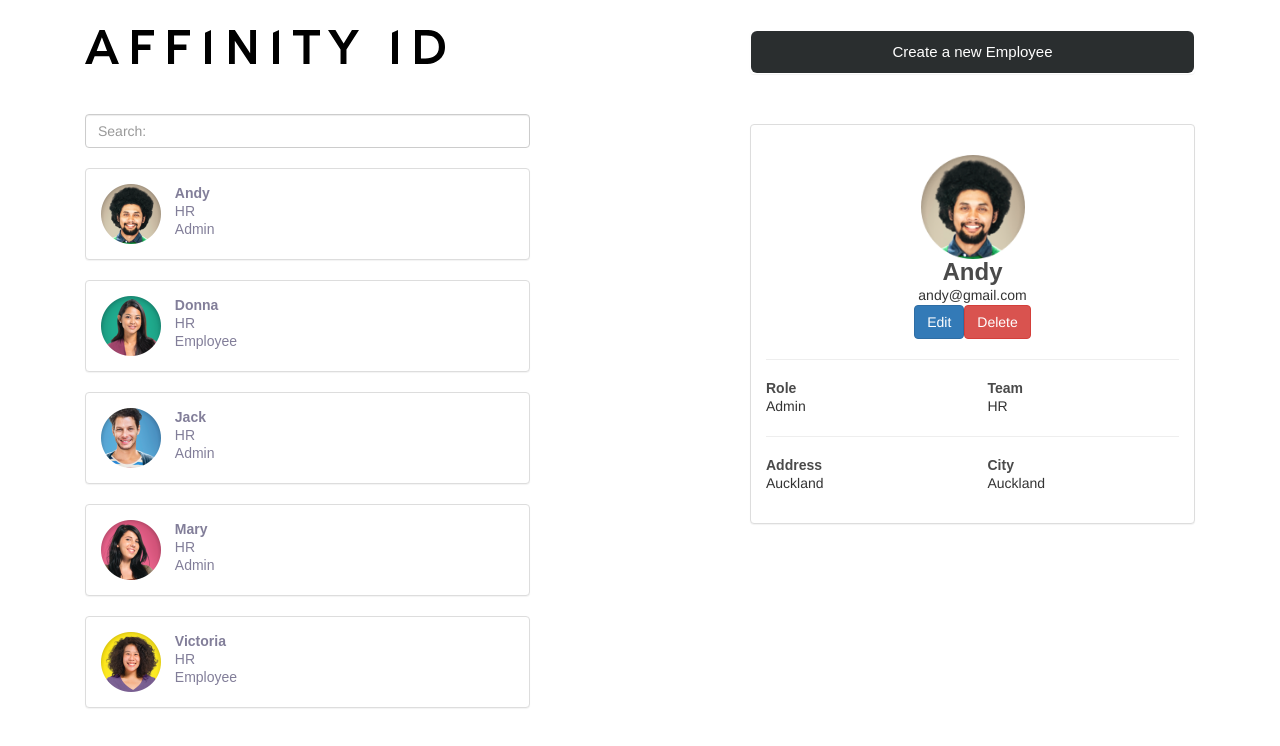
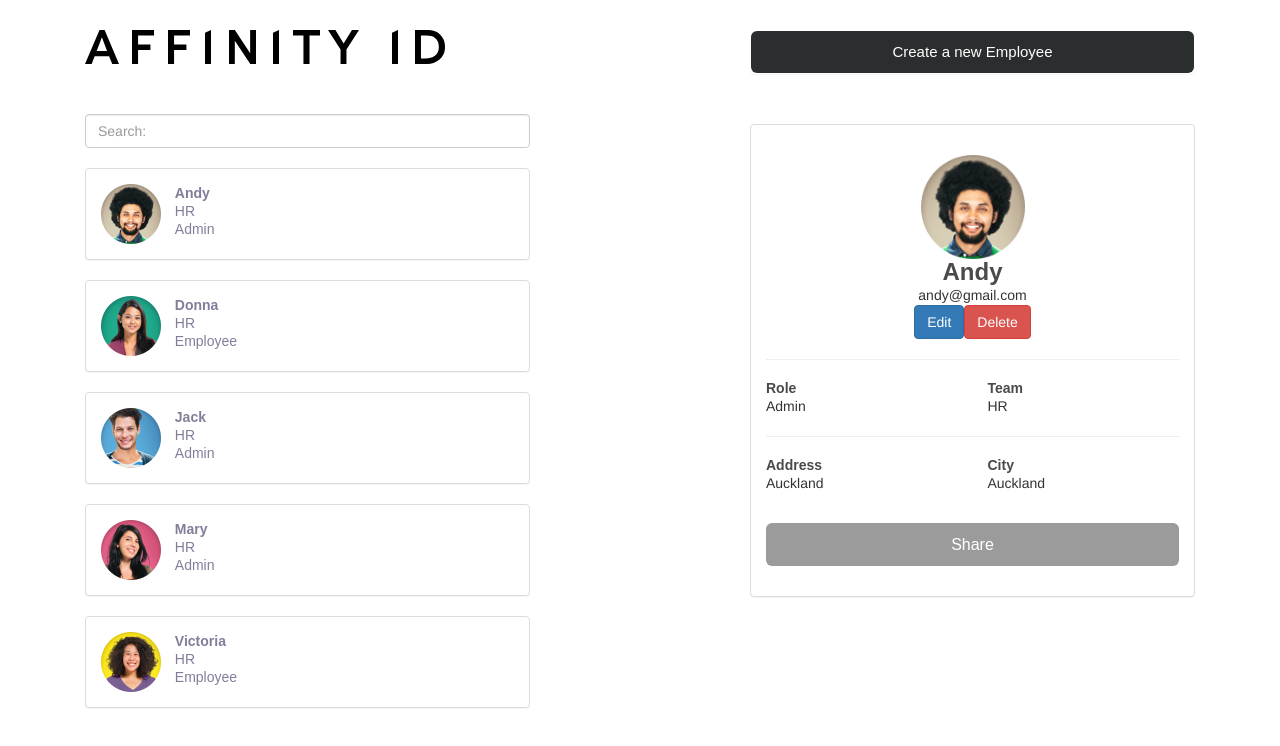
Before and after one commit to Rasika65/create-angular-App, an Angular app: page /list/1 in a window 1280 px wide. Shown: the top 746 px of the page. Built offline with nearby package versions, Linux system fonts and the light colour scheme.

Commit message:
Share deep link to employee

```diff
--- a/package.json
+++ b/package.json
@@ -12,6 +12,7 @@
   "private": true,
   "dependencies": {
     "@angular/animations": "~10.1.5",
+    "@angular/cdk": "^10.2.5",
     "@angular/common": "~10.1.5",
     "@angular/compiler": "~10.1.5",
     "@angular/core": "~10.1.5",
--- a/src/app/Employees/employee-details.component.css
+++ b/src/app/Employees/employee-details.component.css
@@ -29,3 +29,10 @@
 .center{
     text-align: center;
 }
+
+.btn-submit {
+    color: #fff;
+    background-color: #9b9b9b;
+    font-size: 16px;
+    font-family:  Arial ;
+}
--- a/src/app/Employees/employee-details.component.html
+++ b/src/app/Employees/employee-details.component.html
@@ -75,6 +75,13 @@
         </div>
       </div>
 
+      <div style="margin-top: 30px"></div>
+      <div class="row ">
+        <div class="col-md-12 ">
+          <button class="btn btn-submit btn-lg btn-block" [cdkCopyToClipboard]="currentUrl">Share</button>
+        </div>
+      </div>
+
 
     </div>
   </div>
--- a/src/app/Employees/employee-details.component.ts
+++ b/src/app/Employees/employee-details.component.ts
@@ -1,6 +1,7 @@
-import { Component, Input, OnInit, Output } from '@angular/core';
+import { DOCUMENT } from '@angular/common';
+import { Component, Inject, Input, OnInit, Output } from '@angular/core';
 import { EventEmitter } from '@angular/core';
-import { Router } from '@angular/router';
+import { ActivatedRoute, Router } from '@angular/router';
 import { Employee } from '../models/employee.model';
 import { EmployeeService } from './employee.service';
 
@@ -11,24 +12,33 @@ import { EmployeeService } from './employee.service';
 })
 export class EmployeeDetailsComponent implements OnInit {
   @Input() employee: Employee;
-   // This property is used in the view template to show and hide
+  // This property is used in the view template to show and hide
   // delete confirmation
   confirmDeleteFlag = false;
 
   // This property is used in the view template to show and hide employee details
-  showDetailsFlag= false;
+  showDetailsFlag = false;
+  //use this field to save hostname from document object
+  private host;
+  currentUrl :string;
 
 
- @Output() notify: EventEmitter<boolean> = new EventEmitter<boolean>();
 
-  constructor( private _employeeService: EmployeeService,private _router: Router) { }
+  @Output() notify: EventEmitter<boolean> = new EventEmitter<boolean>();
+
+  constructor(@Inject(DOCUMENT) private document, private _employeeService: EmployeeService, private _router: Router,private _route: ActivatedRoute) { }
 
   ngOnInit(): void {
+
+    this._route.paramMap.subscribe(parameterMap => {
+    this.host = document.location.origin;
+    //console.log(document.location);
+    this.currentUrl =  this.host + this._router.url;
+  });
   }
 
   //delete employee
-  deleteEmployee()
-  {
+  deleteEmployee() {
     this._employeeService.deleteEmployee(this.employee.id);
     this.confirmDeleteFlag = false;
     // this.notify.emit(this.showDetails);
@@ -36,10 +46,8 @@ export class EmployeeDetailsComponent implements OnInit {
   }
 
   //edit employee and notify parent
-  editEmployee()
-  {
-    this.showDetailsFlag= false;
+  editEmployee() {
+    this.showDetailsFlag = false;
     this.notify.emit(this.showDetailsFlag);
   }
-
 }
--- a/src/app/app.module.ts
+++ b/src/app/app.module.ts
@@ -1,6 +1,6 @@
 import { BrowserModule } from '@angular/platform-browser';
 import { NgModule } from '@angular/core';
-
+import {ClipboardModule} from '@angular/cdk/clipboard';
 import { AppComponent } from './app.component';
 import { FontAwesomeModule } from '@fortawesome/angular-fontawesome';
 import { DisplayEmployeeComponent } from './Employees/display-employee.component';
@@ -34,7 +34,7 @@ const appRoutes: Routes = [
   ],
   imports: [
     BrowserModule,
-    FontAwesomeModule,
+    ClipboardModule,
     RouterModule.forRoot(appRoutes),
     FormsModule,
     FontAwesomeModule
```
Also changed, not shown: 1 other file (tests, documents, lock files or other folders).
